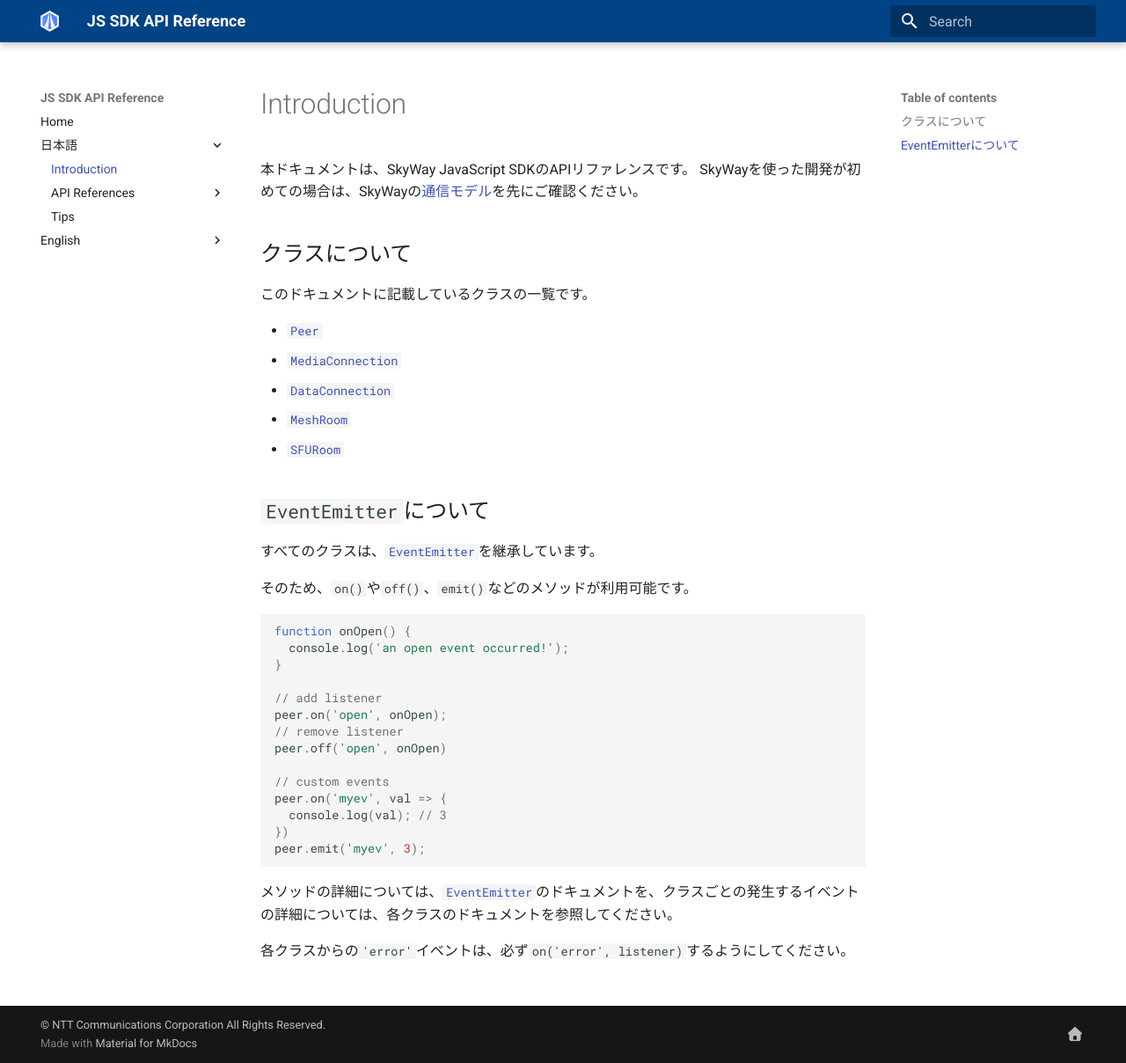
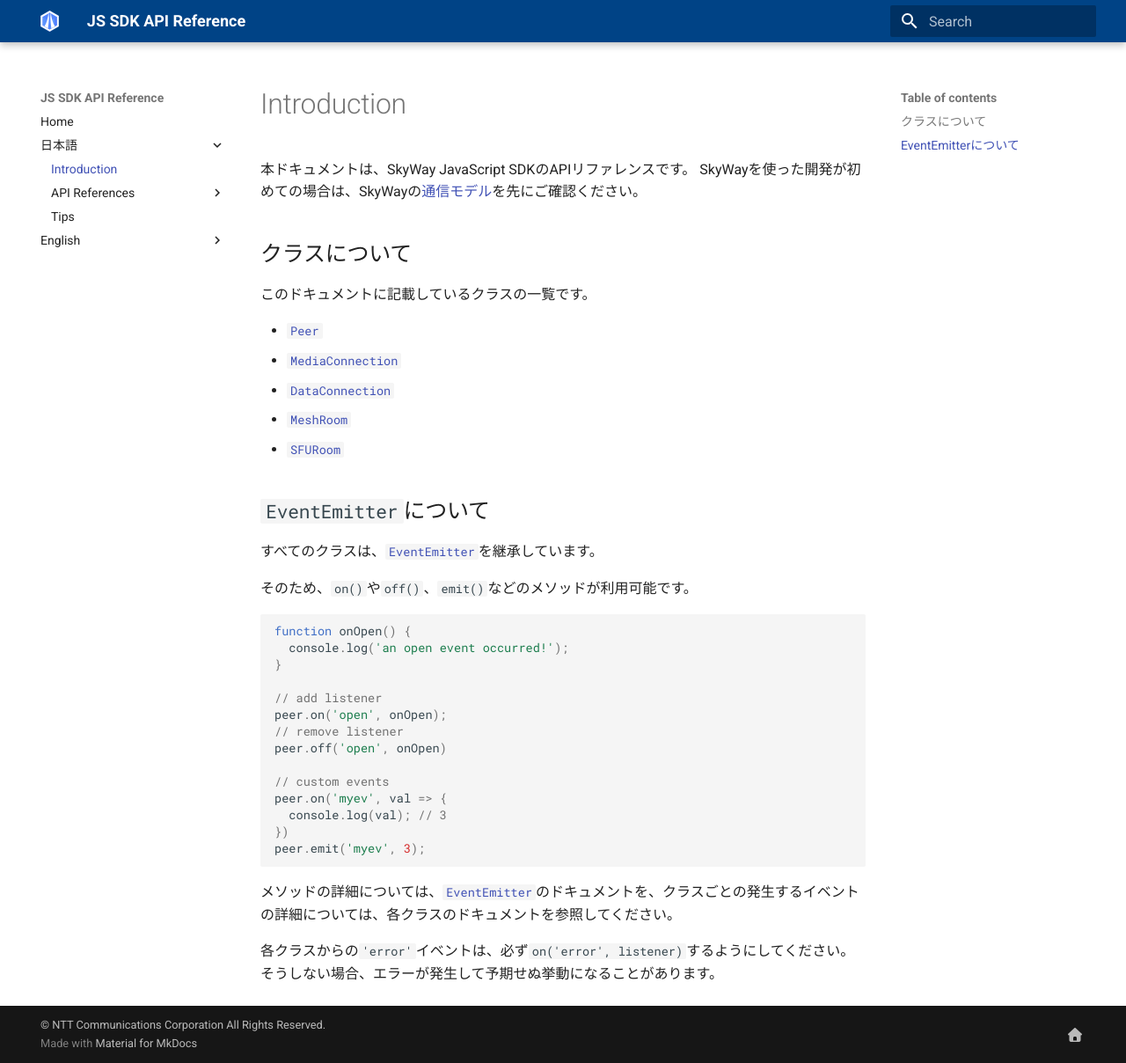
Before and after one commit to skyway/skyway-js-sdk-doc, an MkDocs documentation site: the page built from docs/ja/index.md, in a window 1280 px wide and 1208 px high. Shown: the whole window at 88% size. Built offline with MkDocs 1.6.1 and Material for MkDocs 9.7.7, drawn with Linux system fonts in a browser that asks for light colours; old or Windows-style settings are respelled for this version of MkDocs.

Commit message:
Add comment

```diff
--- a/docs/ja/index.md
+++ b/docs/ja/index.md
@@ -36,4 +36,4 @@
 
 メソッドの詳細については、[`EventEmitter`](https://nodejs.org/api/events.html#events_class_eventemitter)のドキュメントを、クラスごとの発生するイベントの詳細については、各クラスのドキュメントを参照してください。
 
-各クラスからの`'error'`イベントは、必ず`on('error', listener)`するようにしてください。
+各クラスからの`'error'`イベントは、必ず`on('error', listener)`するようにしてください。そうしない場合、エラーが発生して予期せぬ挙動になることがあります。
```
Also changed, not shown: docs/en/index.md (+1 -1 lines).
